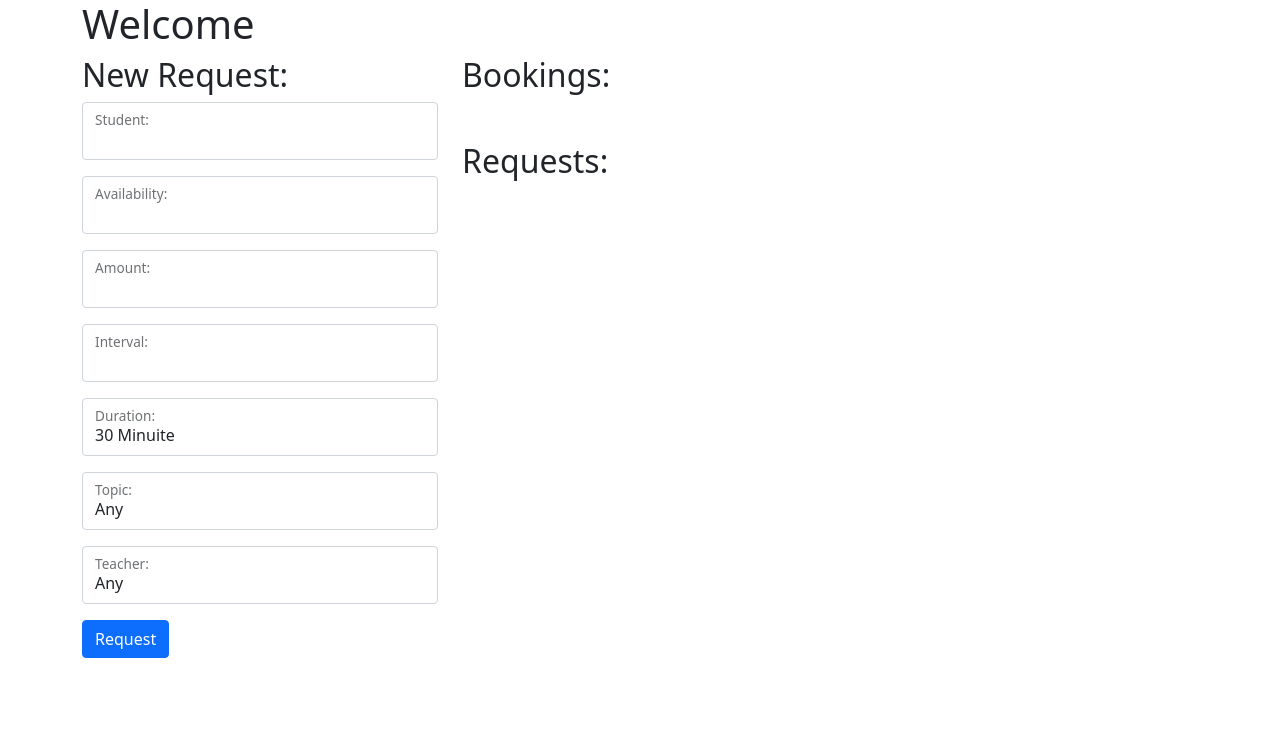
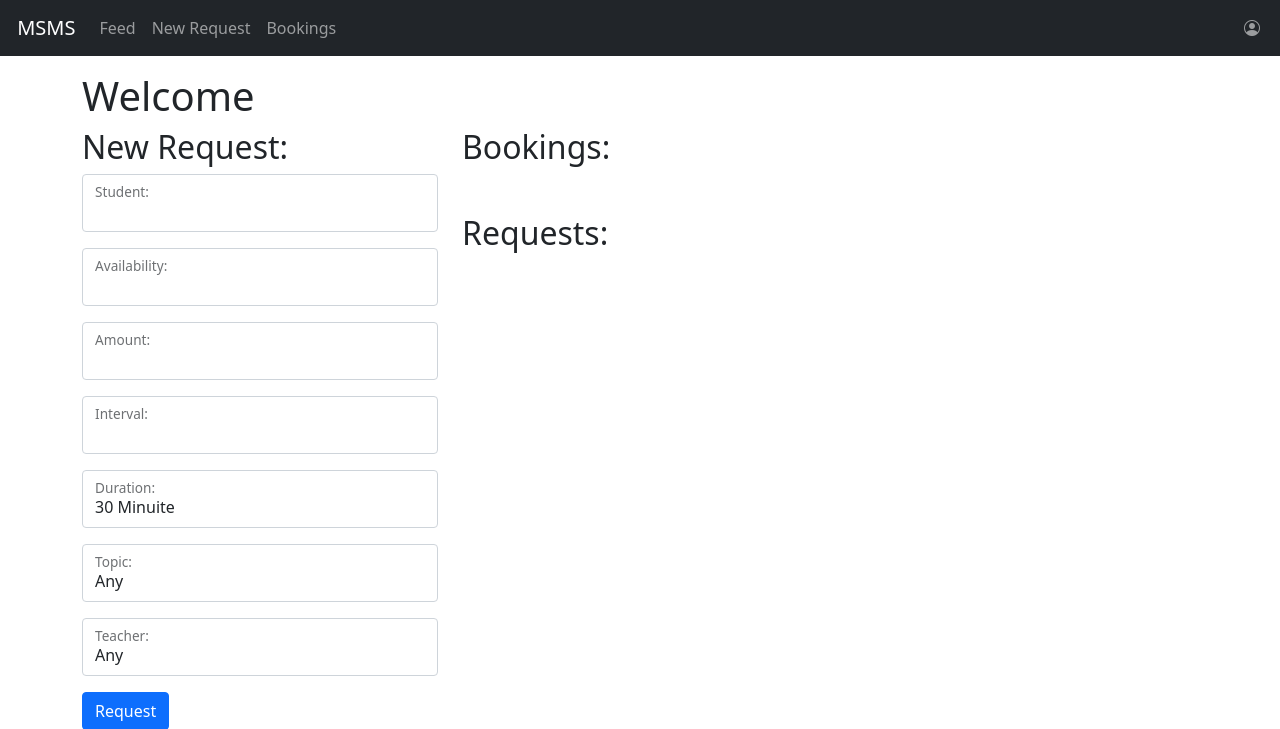
Before and after one commit to parneetkj/Ibis, a Django app: page /feed/ in a window 1280 px wide. Shown: the top 729 px of the page. Run offline with Django 4.2, Linux system fonts and the light colour scheme; data that the repository does not hold is empty; some libraries are stand-ins or nearby versions.

Commit message:
Set up bookings Model
- Create navbar to navigate to bookings page
- Create booking.html to display table of booking
- Create booking view to display booking form

```diff
--- a/lessons/templates/base_content.html
+++ b/lessons/templates/base_content.html
@@ -1,5 +1,6 @@
 {% extends 'base.html' %}
 {% block body %}
+  {% include 'partials/navbar.html' %}
   {% include 'partials/messages.html' %}
   {% block content %}
   {% endblock %}
--- /dev/null
+++ b/lessons/templates/partials/menu.html
@@ -0,0 +1,29 @@
+<div class="collapse navbar-collapse" id="navbarSupportedContent">
+  <ul class="navbar-nav me-auto mb-2 mb-lg-0">
+    <li class="nav-item">
+      <!-- Add link to new request page here -->
+      <a class="nav-link" href="{% url 'feed'%}">Feed</a>
+    </li>
+    <li class="nav-item">
+      <!-- Add link to new request page here -->
+      <a class="nav-link" href="#">New Request</a>
+    </li>
+    <li class="nav-item">
+      <!-- Gonna change so only admin can see this -->
+      <a class="nav-link" href="{% url 'booking'%}">Bookings</a>
+    </li>
+  </ul>
+  <ul class="navbar-nav ms-auto mb-2 mb-lg-0">
+    <li class="nav-item dropdown">
+      <a class="nav-link" href="#" id="user-account-dropdown" role="button" data-bs-toggle="dropdown" aria-expanded="false">
+        <span class="bi-person-circle"></span>
+      </a>
+      <ul class="dropdown-menu dropdown-menu-end" aria-labelledby="user-account-dropdown">
+        <li><a class="dropdown-item" href="#">Change profile</a></li>
+        <li><a class="dropdown-item" href="#">Change Password</a></li>
+        <li><hr class="dropdown-divider"></li>
+        <li><a class="dropdown-item" href="#">Log out</a></li>
+      </ul>
+    </li>
+  </ul>
+</div>
--- /dev/null
+++ b/lessons/templates/partials/navbar.html
@@ -0,0 +1,12 @@
+<nav class="navbar navbar-expand-lg navbar-dark bg-dark mb-3">
+  <div class="container-fluid">
+    <!-- Add link to home page here -->
+    <a class="navbar-brand" href="#">
+      <span class="icon-chicken3"></span>&nbsp;MSMS
+    </a>
+    <button class="navbar-toggler" type="button" data-bs-toggle="collapse" data-bs-target="#navbarSupportedContent" aria-controls="navbarSupportedContent" aria-expanded="false" aria-label="Toggle navigation">
+      <span class="navbar-toggler-icon"></span>
+    </button>
+    {% include 'partials/menu.html'%}
+  </div>
+</nav>
--- a/lessons/views.py
+++ b/lessons/views.py
@@ -34,3 +34,8 @@ def new_request(request):
 
     else:
         return HttpResponseForbidden
+
+def booking(request):
+    form = RequestForm()
+    requests = get_requests(None)
+    return render(request, 'booking.html', {'form' : form, 'requests' : requests})
--- a/msms/urls.py
+++ b/msms/urls.py
@@ -21,4 +21,5 @@ urlpatterns = [
     path('admin/', admin.site.urls),
     path('feed/', views.feed, name='feed'),
     path('new_request/', views.new_request, name='new_request'),
+    path('booking/', views.booking, name='booking'),
 ]
```
Also changed, not shown: lessons/templates/booking.html (added, +12 -0 lines).
